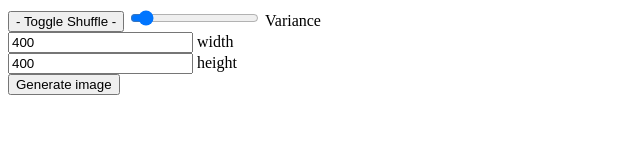
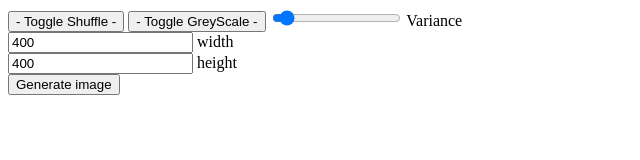
Before and after one commit to LoveBetween/ColorPixels, a plain HTML site: page index.html in a window 1280 px wide. Shown: the whole page, without its empty margins (0-640 px from the left). Drawn offline with Linux system fonts and the light colour scheme.

Commit message:
Update index.html

```diff
--- a/index.html
+++ b/index.html
@@ -9,6 +9,7 @@
 
 <div class="slidecontainer">
   <button id="toggleShuffle" class="dropbtn">- Toggle Shuffle -</button>
+  <button id="toggleGreyScale" class="dropbtn">- Toggle GreyScale -</button>
     <input type="range" min="1" max="32" value="3" class="slider" id="myRange"> Variance </input>
   </div>
   <div>
```
